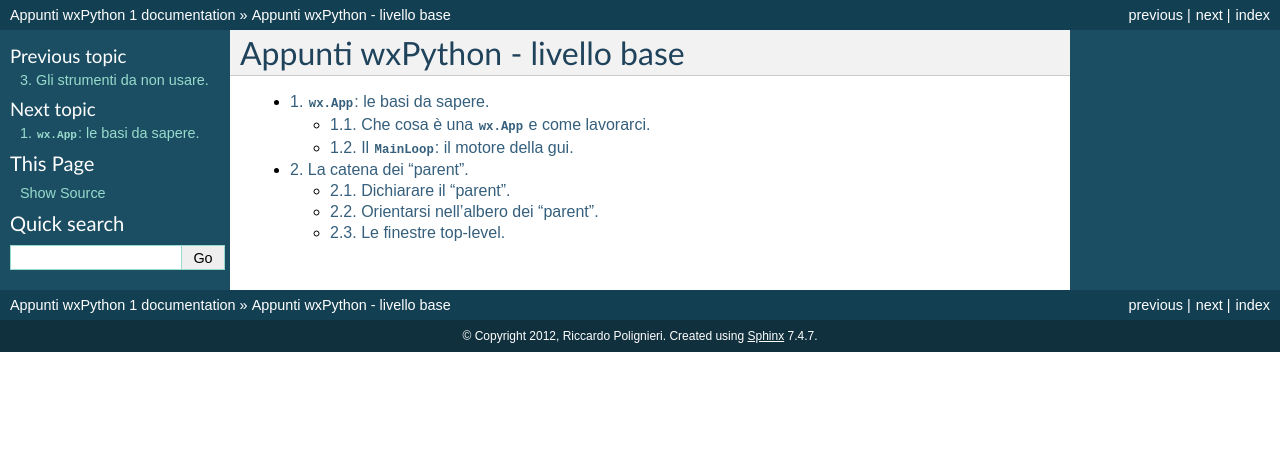
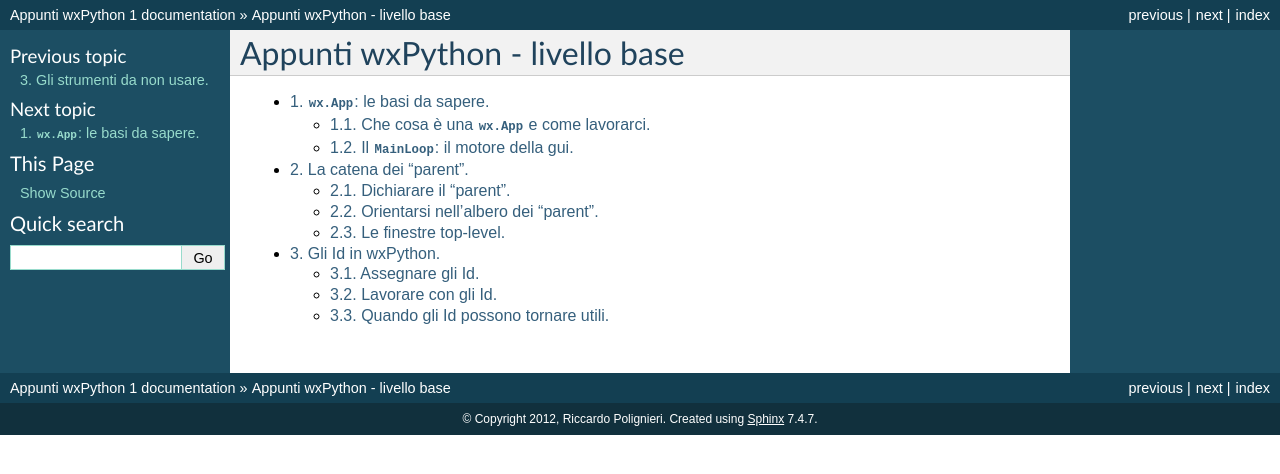
Before and after one commit to ricpol/wxnote, a Sphinx documentation site: the page built from source/base_index.rst, in a window 1280 px wide. Shown: the top 474 px of the page. Built offline with Sphinx 7.4.7, drawn with Linux system fonts in a browser that asks for light colours; some of the changed lines change nothing that is shown.

Commit message:
added 'id'

```diff
--- a/source/base_index.rst
+++ b/source/base_index.rst
@@ -7,3 +7,4 @@
 
    wxapp_basi
    catenaparent
+   id
--- /dev/null
+++ b/source/id.rst
@@ -0,0 +1,241 @@
+.. _gli_id:
+
+.. highlight:: python
+   :linenothreshold: 12
+
+Gli Id in wxPython.
+===================
+
+In wxPython, ogni widget che create ha un numero (Id) che lo identifica univocamente. E' una eredità del framework C++ sottostante, e nel mondo Python questo uso pervasivo di id globali viene giudicato goffo, per non dire altro. Ma non dovete scordare che in C++ certe comodità di Python non ci sono. Per esempio, in Python voi potete passare il nome di una funzione come argomento di un'altra funzione, perché le funzioni sono "first class object". Quindi in wxPython è normale scrivere cose come::
+
+    button.Bind(wx.EVT_BUTTON, self.on_clic)
+
+dove appunto ``on_clic`` viene passata come argomento di ``Bind``. Ma in C++ questo proprio non si può fare, e quindi anche una cosa banale come collegare tra loro un oggetto, un evento e un callback diventa un complicato balletto eseguito da una macro che può lavorare solo con riferimenti statici alle varie cose: e il riferimento agli oggetti è appunto il loro Id univoco. (Notate che, per la stessa ragione, anche wx.EVT_BUTTON è una costante numerica definita staticamente. Questa volta però wxPython preferisce lasciarla così com'è, perché in ogni caso l'oggetto-evento corrispondente viene creato ditro le quinte, e al programmatore non interessa in genere sapere di più).
+
+Quindi gli Id ci sono, e ci saranno sempre. wxPython potrebbe decidere di nasconderli completamente nella sua versione (e in effetti ci sono piani per questo, in qualche punto nel futuro), ma per il momento invece li espone ancora.
+
+In questa pagina diamo uno sguardo alle cose fondamentali da sapere sugli Id, e poi vedremo qualche raro caso in cui possono ancora tornare comodi.
+
+
+Assegnare gli Id.
+-----------------
+
+L'Id viene attribuito obbligatoriamente a tutti i widget al momento della loro creazione. In genere, è il secondo argomento che dovete passare al costruttore (il primo è il "parent", :ref:`come vediamo altrove <catenaparent>`).
+
+Potete scegliere:
+
+* l'opzione più comune è lasciare che wxPython assegni automaticamente l'Id, senza preoccuparvi di sapere qual è. In questo caso, basta passare la costante ``wx.ID_ANY`` (o, più rapidamente, il valore ``-1``) al costruttore::
+
+    button = wx.Button(self, -1, 'hello')
+
+* se invece volete conoscere e conservare il valore dell'Id, lasciando comunque che sia wxPython a deciderlo, potete generare un nuovo Id con la funzione globale ``wx.NewId()``::
+
+    button_id = wx.NewId()
+    button = wx.Button(self, button_id, 'hello')
+
+* infine, potete assegnare voi stessi manualmente un numero::
+
+    button = wx.Button(self, 100, 'hello')
+
+In quest'ultimo caso, però, dovete stare attenti a molte cose. Primo, wxPython conserva internamente molti Id già pre-assegnati, e dovete stare attenti a non sovrascriverli. Potete usare tutti i numeri che volete, purché non siano compresi tra ``wx.ID_LOWEST`` e ``wx.ID_HIGHEST`` (vi lascio il piacere di scoprire quali sono).
+
+Secondo, se impostate a mano certi Id, e lasciate a wxPython il compito settarne degli altri, dovete fare attenzione che wxPython non sovrascriva i vostri (o viceversa). La cosa più sicura è determinare tutti gli Id che vi servono *prima* che wxPython assegni il suo primo Id, e registrarli con la funzione ``wx.RegisterId``. In questo modo dite a wxPython di lasciar stare quei numeri. Per esempio, per riservare per il vostro uso cento numeri, potete fare::
+
+    # questo prima di ogni altra cosa
+    for x in range(100, 201):
+        wx.RegisterId(x)
+    # in futuro, posso usare gli Id dal 100 al 200
+
+Tuttavia, questo è uno scrupolo inutile nella maggior parte dei casi. In genere wxPython assegna Id *negativi* progressivi (a partire da -200, ma può essere variabile). Vi basta assegnare numeri positivi, e siete a posto.
+
+Terzo, tenete conto che, tecnicamente, gli Id dovrebbero essere univoci *nello stesso frame*, ma tra diversi frame è permesso duplicarli. Ovviamente il consiglio è cercare comunque di mantenere Id univoci in tutta l'applicazione. Confesso di non aver mai perso troppo tempo a controllare come si comporta wxPython con gli Id che genera lui: se ricomincia la numerazione o ogni nuovo frame, se si sente libero di riciclare gli Id quando distruggete un frame, e così via.
+
+
+Lavorare con gli Id.
+--------------------
+
+Una volta che il widget è stato creato, e quindi ha ricevuto il suo Id, ci sono pochi pattern tipici che dovete conoscere.
+
+* per sapere l'Id di un widget, usate ``GetId()``
+
+* per ri-assegnare un Id, potete usare ``SetId()`` (ma non dovreste mai averne bisogno)
+
+* la funzione globlale ``wx.FindWindowById()`` restituisce un widget se conoscete il suo Id (o ``None`` se non trova niente). Siccome gli Id possono essere ripetuti tra i diversi frame, potete anche passare il riferimento al frame dentro cui volete cercare (per esempio, ``wx.FindWindowById(100, my_button)`` cerca solo all'interno del frame dove vive ``my_button``). Se non passate niente, la ricerca sarà globale, ma si arresta appena trova il primo widget con l'Id corrispondente (e non è detto che ce ne siano altri, o che questo sia proprio quello che vi serve). Se pensate che questo algoritmo sia un po' bacato, avete trovato un'altra buona ragione per non usare gli Id.
+
+Cose come ``wx.FindWindowById()`` possono far sorridere il programmatore Python, che è abituato a passare in giro riferimenti alle istanze dei vari oggetti, come se fossero delle costanti qualunque. Ma ricordate che in C++ vi trovate a passare cose statiche (gli Id, appunto), e allora una funzione di ricerca può tornare utile.
+
+
+Quando gli Id possono tornare utili.
+------------------------------------
+
+Anche in wxPython, ci sono occasioni in cui lavorare direttamente con gli Id è comodo, o addirittura ancora necessario. Vediamone alcune tipiche, senza pretese di completezza.
+
+
+StockButtons.
+^^^^^^^^^^^^^
+
+Voi potete scegliere di non usare gli Id, ma wxWidgets li usa eccome. Ci sono molti Id predefiniti per compiti particolari. Un caso tipico sono gli "StockButtons" (cercate nella demo). In pratica, se create un ``wx.Button`` passandogli come Id uno di quelli predefiniti del tipo ``wx.ID_*``, wxPython aggiungerà la label corrispondente (e userà lo StockButton nativo sulle piattaforme che supportano questo concetto). Per esempio::
+
+    copy = wx.Button(parent, wx.ID_COPY)
+
+produrrà un pulsante "copia", e così via.
+
+
+Dialoghi con risposte predefinite.
+^^^^^^^^^^^^^^^^^^^^^^^^^^^^^^^^^^
+
+Un altro uso tipico degli Id predefiniti avviene nei dialoghi. Ci sono molti dialoghi "standard" che non avete bisogno di disegnare nel dettaglio; potete però impostarli perché abbiano certi pulsanti predefiniti. A seconda dei pulsanti che inserite, il dialogo restituisce alla chiusura l'Id (predefinito) del pulsante premuto, come risultato del metodo ``Show()`` o ``ShowModal``: questo vi consente di conoscere la sua decisione, e regolarvi di conseguenza. Per esempio::
+
+    msg = wx.MessageBox(None, -1, 'Vuoi il gelato?', 'Decisioni...',
+                        # questo determina 3 pulsanti: si', no, annulla:
+                        style = wx.YES|wx.NO|wx.CANCEL)
+    retcode = msg.ShowModal()
+    if retcode == wx.ID_YES:   # ha premuto si'
+        ...
+    elif retcode == wx.ID_NO:  # ha premuto no
+        ...
+    else:                      # ha premuto annulla (sarebbe wx.ID_CANCEL)
+        ...
+    msg.Destroy() # dopo aver usato il dialogo, sempre ricordarsi...
+
+Ovviamente l'uso di questi dialoghi (oltre a ``wx.MessageBox`` ne esistono altri simili: cercate "Dialog" nella demo per avere un'idea) è possibile solo quando sapete dell'esistenza dei vari Id predefiniti. Ci sono ``wx.ID_OK``, ``wx.ID_CANCEL``, ``wx.ID_ABORT``, ``wx.ID_YES``, ``wx.ID_NO`` e altri ancora, che corrispondono alle scelte ``wx.OK``, ``wx.CANCEL``, ``wx.ABORT``, ``wx.YES``, ``wx.NO`` (e la combinazione ``wx.YES_NO``) del parametro ``style`` del dialogo.
+
+
+Dialoghi personalizzati con pulsanti predefiniti.
+^^^^^^^^^^^^^^^^^^^^^^^^^^^^^^^^^^^^^^^^^^^^^^^^^
+
+Chiaramente potete usare questi pulsanti predefiniti (ossia questi Id predefiniti) anche nei dialoghi disegnati da voi. Ecco un esempio::
+
+    class IceCreamDialog(wx.Dialog):
+        def __init__(self, *a, **k):
+            wx.Dialog.__init__(self, *a, **k)
+            self.flavor = wx.ComboBox(self, -1, 'crema', style=wx.CB_READONLY,
+                                      choices=['crema', 'cioccolato', 'stracciatella'])
+            ok = wx.Button(self, wx.ID_OK, 'dammi subito il mio gelato!')
+            cancel = wx.Button(self, wx.ID_CANCEL, 'sono a dieta...')
+
+            s = wx.BoxSizer(wx.VERTICAL)
+            s.Add(self.flavor, 0, wx.EXPAND|wx.ALL, 15)
+            s1 = wx.BoxSizer()
+            s1.Add(ok, 1, wx.EXPAND|wx.ALL, 5)
+            s1.Add(cancel, 1, wx.EXPAND|wx.ALL, 5)
+            s.Add(s1, 0, wx.EXPAND|wx.ALL, 10)
+            self.SetSizer(s)
+            s.Fit(self)
+
+        def GetValue(self): return self.flavor.GetStringSelection()
+
+
+    class MyTopFrame(wx.Frame):
+        def __init__(self, *a, **k):
+            wx.Frame.__init__(self, *a, **k)
+            b = wx.Button(self, -1, 'scelta gelati')
+            b.Bind(wx.EVT_BUTTON, self.on_clic)
+
+        def on_clic(self, evt):
+            msg = IceCreamDialog(self, title='gelati!')
+            retcode = msg.ShowModal()
+            if retcode == wx.ID_OK:
+                print 'gelato gusto %s in arrivo!' % msg.GetValue()
+            else:
+                print 'abbiamo i sorbetti al limone...'
+
+
+    app = wx.App(False)
+    MyTopFrame(None, size=(150, 150)).Show()
+    app.MainLoop()
+
+Notate che non abbiamo bisogno di collegare esplicitamente i nostri due pulsanti a qualche evento. Basta assegnare loro i corretti Id "predefiniti" (righe 6 e 7), e wxPython sa già cosa fare: chiude il dialogo e restituisce l'Id del pulsante premuto.
+
+Ovviamente questo funziona solo per il pulsanti con Id "predefiniti": se aggiungete un terzo pulsante con un Id qualsiasi, per farlo funzionare dovrete collegarlo normalmente a un evento.
+
+
+Validatori.
+^^^^^^^^^^^
+
+Ai validatori bisognerà dedicare una sezione apposta, ma qui basta un appunto per ricordare un altro vantaggio dell'Id predefinito ``wx.ID_OK``. Se nel vostro dialogo inserite un pulsante con questo Id, oltre ai benefici visti sopra, wxPython inserisce anche una validazione automatica del dialogo, prima di chiuderlo, quando si preme questo pulsante.
+
+.. todo:: una pagina sui validatori
+
+Ovviamente dovete impostare qualche validatore che faccia davvero un controllo. Per esempio, aggiungete al codice del paragrafo precedente questo stupido validatore che impedisce di selezionare il gusto "crema"::
+
+    class NoCreamValidator(wx.PyValidator):
+        def __init__(self): wx.PyValidator.__init__(self)
+        def Clone(self): return NoCreamValidator()
+        def TransferToWindow(self): return True
+        def TransferFromWindow(self): return True
+
+        def Validate(self, win):
+            if self.GetWindow().GetStringSelection() == 'crema':
+                wx.MessageBox('Gusto terminato!', 'Oh no!')
+                return False
+            else:
+                return True
+
+e poi modificate la creazione di ``self.flavor`` aggiungendo il validatore::
+
+    self.flavor = wx.ComboBox(self, -1, 'crema', style=wx.CB_READONLY,
+                              choices=['crema', 'cioccolato', 'stracciatella'],
+                              validator=NoCreamValidator())
+
+Come vedete, adesso quando premete il pulsante contrassegnato con ``wx.ID_OK``, ottenete gratis una validazione del dialogo.
+
+
+Menu.
+^^^^^
+
+Lasciamo alla fine il caso di utilizzo più frequente per gli Id: i menu. Anche in questo caso, dovremo dedicare una pagina separata per approfondire l'uso dei menu. Qui ci limitiamo a qualche nota specifica sugli Id.
+
+.. todo:: una pagina sui menu
+
+Intendiamoci, potete fare del tutto a meno degli Id quando lavorate con i menu. Se create ogni voce separatamente, e collegate ogni voce a un callback separato, le cose procedono senza intoppi::
+
+    menu_item = my_menu.Append(-1, 'crema')
+    self.Bind(wx.EVT_MENU, self.crema_selected, menu_item)
+    menu_item = my_menu.Append(-1, 'cioccolato')
+    self.Bind(wx.EVT_MENU, self.cioccolato_selected, menu_item)
+    # etc. etc.
+
+Notate l'Id ``-1`` passato a entrambe le voci di menu aggiunte.
+
+Capita spesso però che vogliate collegare più voci di menu a uno stesso callback, perché c'è anche un po' di lavoro in comune da fare, oppure perché magari si tratta di voci collegate (del tipo "check" o "radio", per intenderci). Tuttavia, prima o poi nel callback volete capire da quale voce esattamente è partito l'evento. E qui vi bloccate perché il classico modo ``event.GetEventObject()``, non funziona nel caso di un ``wx.EVT_MENU``: provateci, ma non fa altro che restituire l'istanza del frame in cui appare il menu.
+
+Tuttavia l'evento ``wx.EVT_MENU`` trasporta con sé l'Id (e solo quello) della voce che è stata selezionata, per cui se invece chiedete ``event.GetId()`` ottenete un'informazione più precisa... a patto naturalmente di conoscere gli Id delle singole voci di menu.
+
+Ecco perché spesso si finisce per assegnare esplicitamente gli Id a tutte le voci del menu (proprio a mano, o con ``wx.NewId()``; i più minimalisti assegnano Id solo alle voci che effettivamente verranno raggruppate nei callback).
+
+Oltretutto, se avete l'accortezza di assegnare Id *consecutivi* alle voci che volete raggruppare in un solo callback, wxPython offre l'opportunità di collegarle tutte insieme usando ``wx.EVT_MENU_RANGE``, che accetta soltanto Id (appunto!) come parametri. Qualcosa del genere::
+
+    # al momento di creare il menu:
+    menu.Append(100, 'crema')
+    menu.Append(101, 'cioccolato')
+    menu.Append(102, 'stracciatella')
+    self.Bind(wx.EVT_MENU_RANGE, self.on_menu, id=100, id2=102)
+
+    # e poi, nel callback:
+    def on_menu(self, evt):
+        caller = evt.GetId()
+        # etc. etc.
+
+``wx.EVT_MENU_RANGE`` vi evita di collegare le voci una per una allo stesso callback. Naturalmente, un programmatore Python a questo punto nota subito che basta fare::
+
+    for id, label in enumerate(('crema', 'cioccolato', 'stracciatella')):
+        menu.Append(id+100, label)
+        self.Bind(wx.EVT_MENU, self.on_menu, id=id)
+
+e l'utilità di ``wx.EVT_MENU_RANGE`` diventa subito meno evidente... Ma di nuovo, dovete considerare che avete dalla vostra l'espressività e la compattezza di Python...
+
+E parlando di espressività e compattezza, per chiudere in bellezza aggiungo che potete evitare del tutto l'uso degli Id con i menu (anche quando intendete collegare più voci allo stesso callback), facendo uso del trucco del "lambda-binding" per passare a ``Bind`` un parametro in più::
+
+    # al momento di creare il menu:
+    for label in ('crema', 'cioccolato', 'stracciatella'):
+        item = menu.Append(-1, label)
+        self.Bind(wx.EVT_MENU,
+                  lambda evt, label=label: self.on_menu(evt, label),
+                  item)
+
+    # e poi, nel callback:
+    def on_menu(self, evt, label):
+        print label # -> restituisce la voce selezionata
+
+.. todo:: una pagina sul binding con una nota per il lambda-binding, oppure una pagina separata nella sezione avanzata dedicata solo al lambda-binding
```
